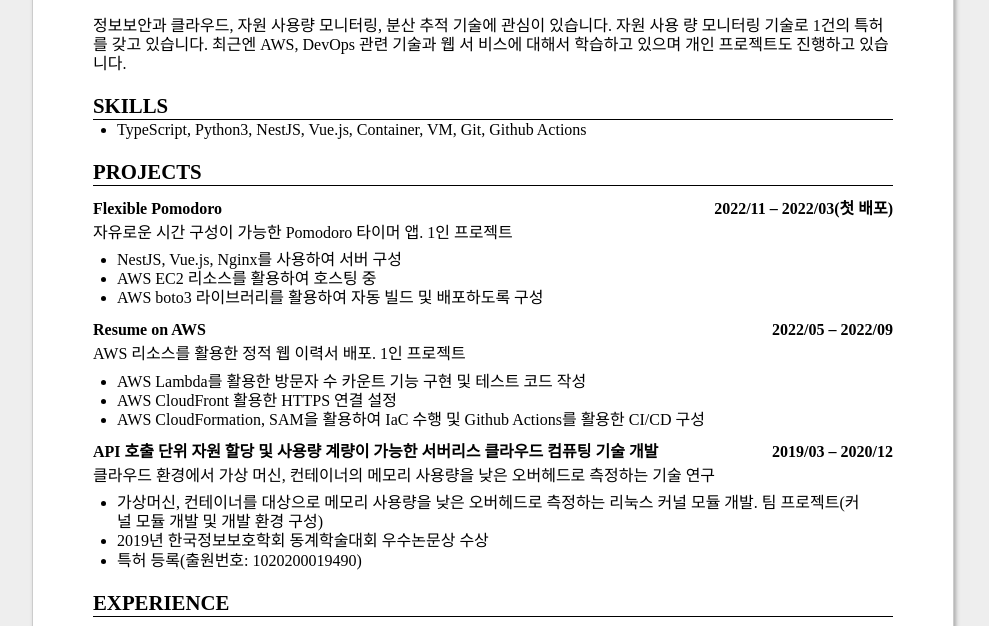
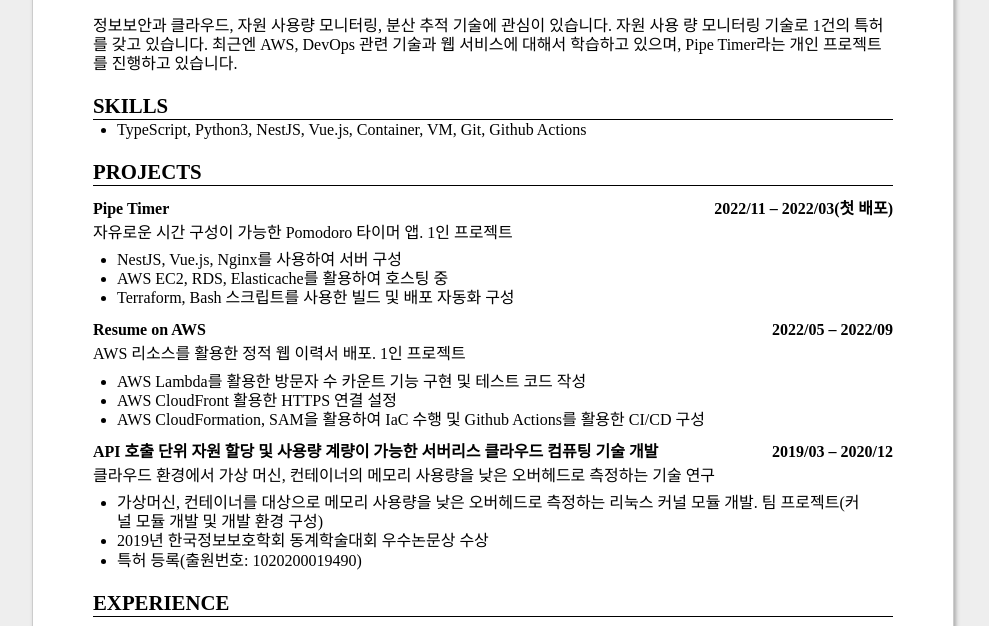
Before and after one commit to yidoyoon/resume-on-aws, a plain HTML site: page assets/web/ko/index.html in a window 1280 px wide. Shown: the part 142-768 px from the top of the page, without its empty margins (147-1136 px from the left). Drawn offline with Linux system fonts and the light colour scheme; no server answers.

Commit message:
docs: update resume

```diff
--- a/assets/web/ko/index.html
+++ b/assets/web/ko/index.html
@@ -22,19 +22,18 @@
     <!-- The paragraph after the h1 and ul and before the first h2 is optional. It
     is intended to be used for a short summary. -->
     <p>정보보안과 클라우드, 자원 사용량 모니터링, 분산 추적 기술에 관심이 있습니다. 자원 사용
-        량 모니터링 기술로 1건의 특허를 갖고 있습니다. 최근엔 AWS, DevOps 관련 기술과 웹 서
-        비스에 대해서 학습하고 있으며 개인 프로젝트도 진행하고 있습니다.</p>
+        량 모니터링 기술로 1건의 특허를 갖고 있습니다. 최근엔 AWS, DevOps 관련 기술과 웹 서비스에 대해서 학습하고 있으며, Pipe Timer라는 개인 프로젝트를 진행하고 있습니다.</p>
     <h2>Skills</h2>
     <ul>
         <li>TypeScript, Python3, NestJS, Vue.js, Container, VM, Git, Github Actions</li>
     </ul>
     <h2>Projects</h2>
-    <h3><span>Flexible Pomodoro</span> <span>2022/11 &ndash; 2022/03(첫 배포)</span></h3>
+    <h3><span>Pipe Timer</span> <span>2022/11 &ndash; 2022/03(첫 배포)</span></h3>
     <p>자유로운 시간 구성이 가능한 Pomodoro 타이머 앱. 1인 프로젝트</p>
     <ul>
         <li>NestJS, Vue.js, Nginx를 사용하여 서버 구성</li>
-        <li>AWS EC2 리소스를 활용하여 호스팅 중</li>
-        <li>AWS boto3 라이브러리를 활용하여 자동 빌드 및 배포하도록 구성</li>
+        <li>AWS EC2, RDS, Elasticache를 활용하여 호스팅 중</li>
+        <li>Terraform, Bash 스크립트를 사용한 빌드 및 배포 자동화 구성</li>
     </ul>
     <h3><span>Resume on AWS</span> <span>2022/05 &ndash; 2022/09</span></h3>
     <p>AWS 리소스를 활용한 정적 웹 이력서 배포. 1인 프로젝트</p>
```
